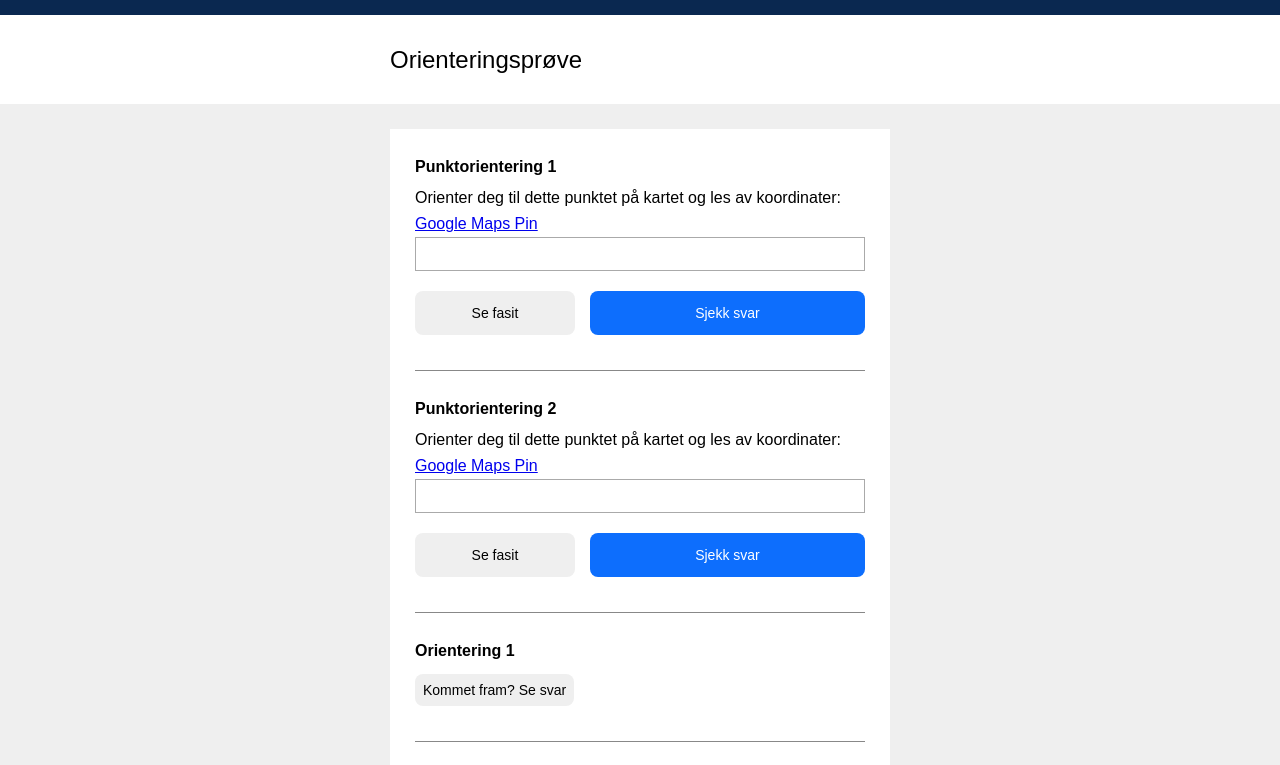
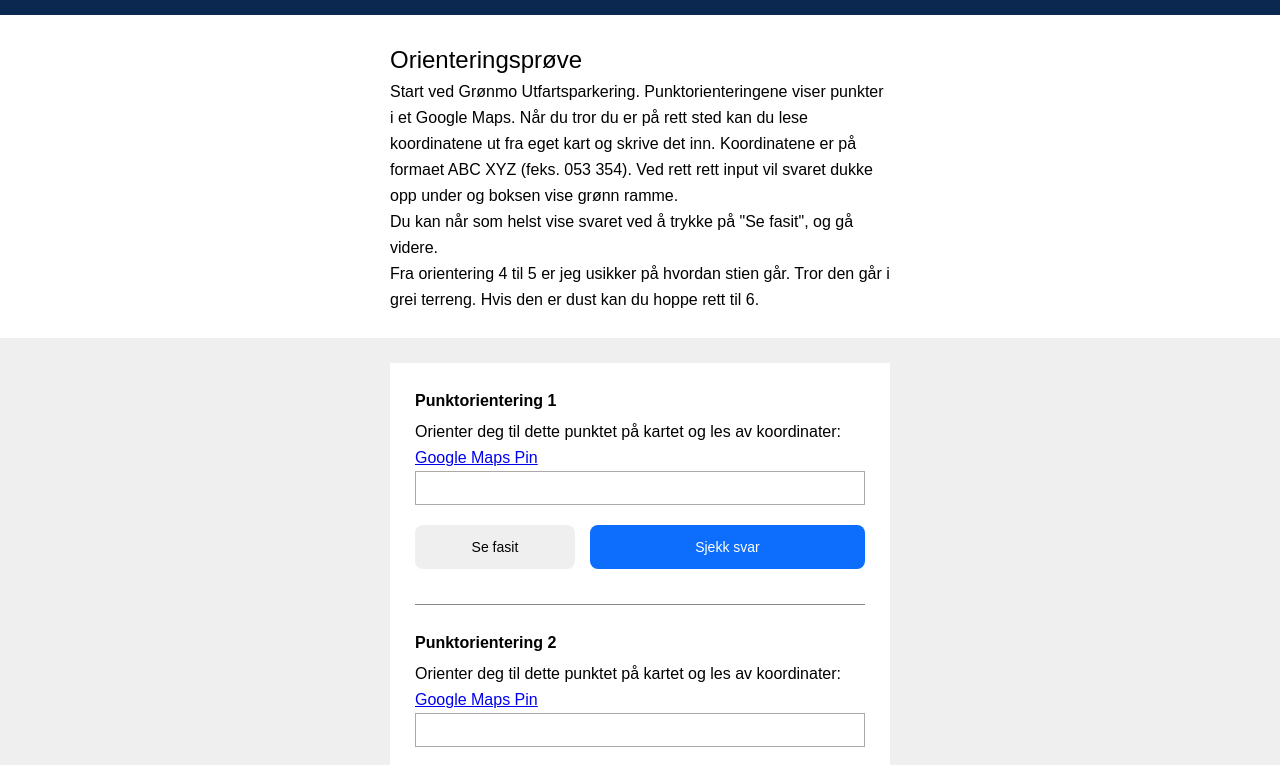
Before and after one commit to tmn/nrh-orientering, a React (Create React App) app: page / in a window 1280 px wide. Shown: the top 765 px of the page. Built offline with nearby package versions, Linux system fonts and the light colour scheme.

Commit message:
Add description to task

```diff
--- a/src/App.js
+++ b/src/App.js
@@ -237,6 +237,23 @@ function App() {
       <header className="header">
         <div className="header-container">
           <h1>Orienteringsprøve</h1>
+          <p>
+            Start ved Grønmo Utfartsparkering. Punktorienteringene viser punkter
+            i et Google Maps. Når du tror du er på rett sted kan du lese
+            koordinatene ut fra eget kart og skrive det inn. Koordinatene er på
+            formaet ABC XYZ (feks. 053 354). Ved rett rett input vil svaret
+            dukke opp under og boksen vise grønn ramme.
+          </p>
+
+          <p>
+            Du kan når som helst vise svaret ved å trykke på "Se fasit", og gå
+            videre.
+          </p>
+
+          <p>
+            Fra orientering 4 til 5 er jeg usikker på hvordan stien går. Tror
+            den går i grei terreng. Hvis den er dust kan du hoppe rett til 6.
+          </p>
         </div>
       </header>
       <div className="container">
```
